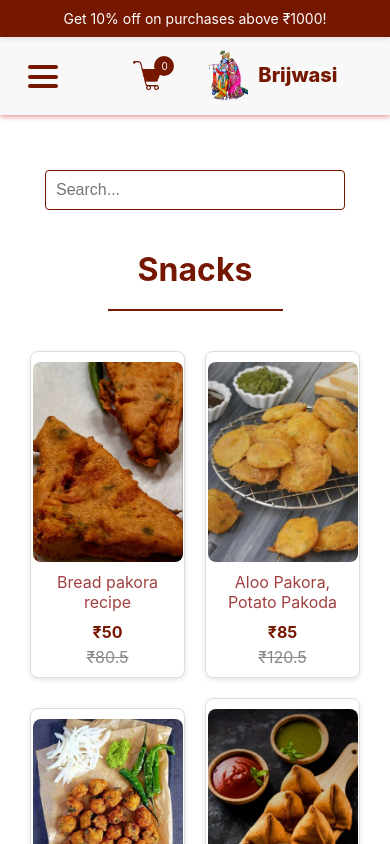
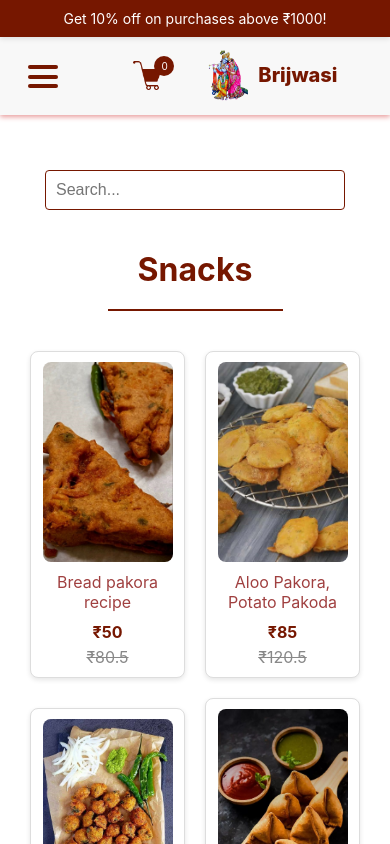
Before and after one commit to IamRaviMaurya/brijwasi, a React (Create React App) app: page /#/ in a window 390 px wide. Shown: the top 844 px of the page. Built offline with nearby package versions, Linux system fonts and the light colour scheme.

Commit message:
changes update

```diff
--- a/src/Components/Item/Item.css
+++ b/src/Components/Item/Item.css
@@ -63,4 +63,9 @@
   .item-price-new, .item-price-old {
       font-size: 1rem; /* Adjust font size for smaller screens */
   }
+
+  .item img {
+    width: 130px; /* Fixed width for consistency */
+  }
+
 }
--- a/src/Components/Products/Products.css
+++ b/src/Components/Products/Products.css
@@ -26,7 +26,7 @@
 
   .popular-item {
     display: grid;
-    grid-template-columns: repeat(auto-fit, minmax(150px, 1fr));
+    grid-template-columns: repeat(2, 1fr);
     gap: 0px; /* Space between items */
   }
 
```
